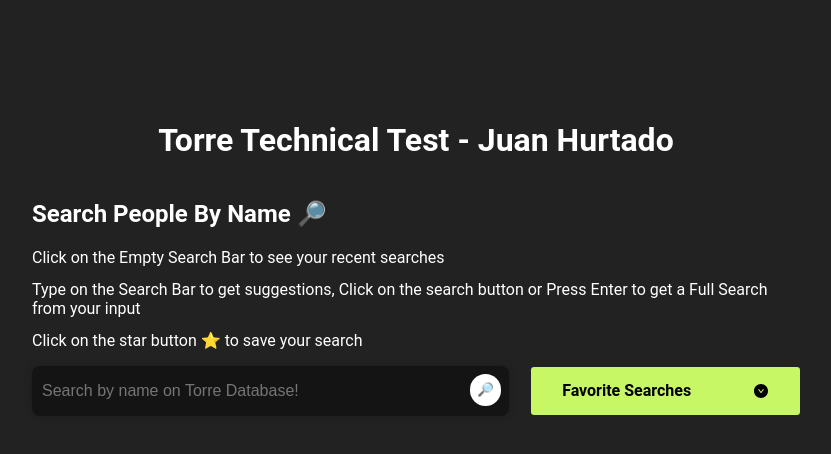
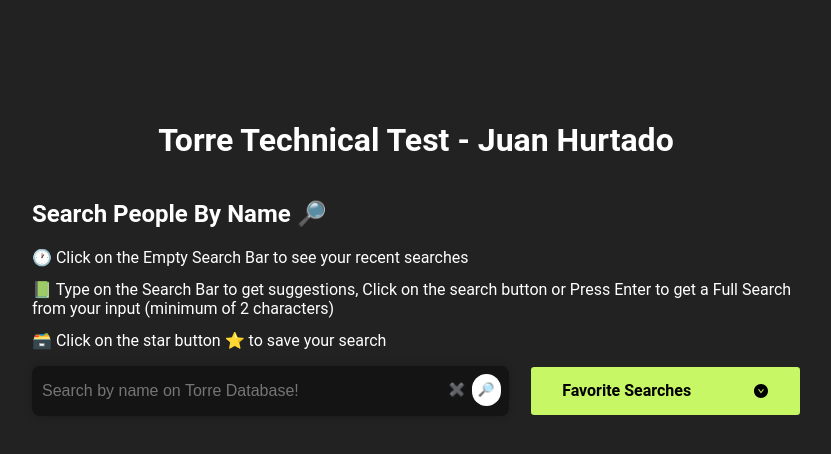
Before and after one commit to ElHurta/torre-test, a React (Vite) app: page / in a window 1280 px wide. Shown: the top 454 px of the page, without its empty margins (224-1055 px from the left). Built offline with nearby package versions, Linux system fonts and the light colour scheme.

Commit message:
feat: clean search bar function and minor visual changes

```diff
--- a/src/App.tsx
+++ b/src/App.tsx
@@ -66,9 +66,9 @@
         <section className='search-section'>
           <header className='search-header'>
             <h2>Search People By Name 🔎</h2>
-            <p>Click on the Empty Search Bar to see your recent searches</p>
-            <p>Type on the Search Bar to get suggestions, Click on the search button or Press Enter to get a Full Search from your input</p>
-            <p>Click on the star button ⭐ to save your search</p>
+            <p>🕐 Click on the Empty Search Bar to see your recent searches</p>
+            <p>📗 Type on the Search Bar to get suggestions, Click on the search button or Press Enter to get a Full Search from your input {'(minimum of 2 characters)'}</p>
+            <p>🗃️ Click on the star button ⭐ to save your search</p>
           </header>
           <section>
             <article className='main-content'>
--- a/src/components/FavoriteSearches.css
+++ b/src/components/FavoriteSearches.css
@@ -19,3 +19,7 @@
 
     cursor: pointer;
 }
+
+.favorite-search:hover {
+    background: #a6e636;
+}
--- a/src/components/FavoriteSearches.tsx
+++ b/src/components/FavoriteSearches.tsx
@@ -15,8 +15,6 @@
                 <p>Favorite Searches</p>
                 <AiFillDownCircle/>
             </div>
-            <article>
-            </article>
         </section>
     )
 }
--- a/src/components/SearchBar.css
+++ b/src/components/SearchBar.css
@@ -35,3 +35,16 @@
 
     cursor: pointer;
 }
+
+.clean-btn {
+    background-color: transparent;
+
+    width: 2rem;
+    height: 2rem;
+
+    border: none;
+    border-radius: 50px;
+    outline: none;
+
+    cursor: pointer;
+}
--- a/src/components/SearchBar.tsx
+++ b/src/components/SearchBar.tsx
@@ -45,6 +45,12 @@
     }
   }
 
+  const cleanSearch = () => {
+    setSearchTerm('')
+    setSuggestionsByName([])
+    setSuggestionsByGgId([])
+  }
+
   return (
     <div className='search-bar-container'>
       <input
@@ -62,6 +68,12 @@
         }
       />
       <button
+        className='clean-btn'
+        onClick={cleanSearch}
+        >
+      ✖️
+      </button>
+      <button
         className='search-btn'
         onClick={handleClickedSearch}
         >🔎</button>
--- a/src/components/SearchSuggestions.css
+++ b/src/components/SearchSuggestions.css
@@ -20,6 +20,10 @@
     padding: 0.5rem;
 }
 
+.search-result:hover{
+    background-color: #333;
+}
+
 .search-result a{
     width: 100%;
 }
```
